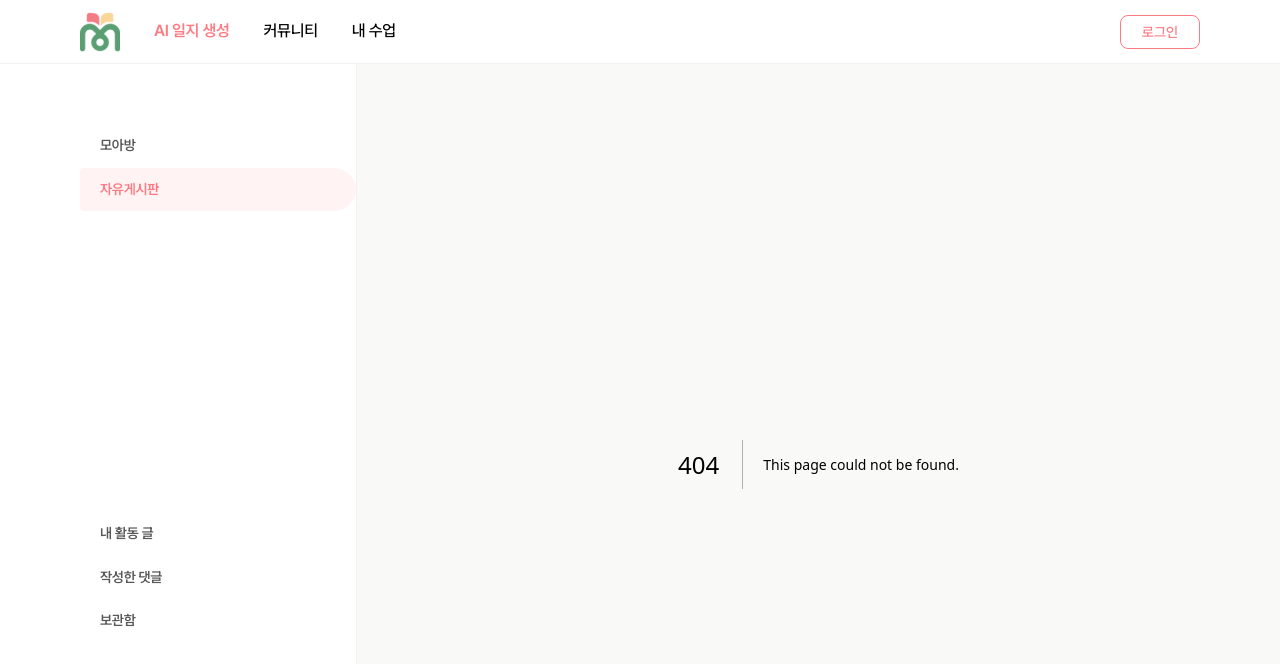
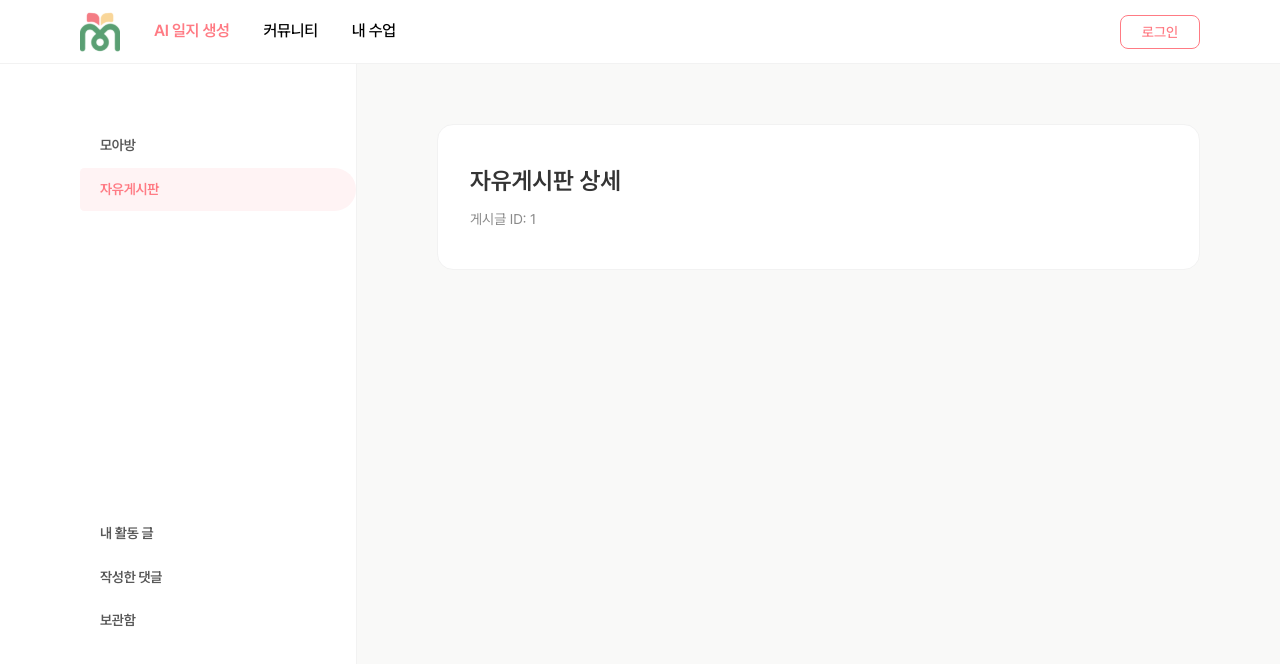
Before and after one commit to 7-baduki/moassam-frontend, a Next.js app: page /community/board/1 in a window 1280 px wide. Before the commit this address had no page. Shown: the top 664 px of the page. Built offline with nearby package versions, Linux system fonts and the light colour scheme.

Commit message:
feature: community 카드 컴포넌트들 상세페이지로 넘어갈 수 있도록 Link 연결 (#36)

```diff
--- /dev/null
+++ b/app/community/board/[postId]/page.tsx
@@ -0,0 +1,16 @@
+interface BoardDetailPageProps {
+  params: Promise<{
+    postId: string;
+  }>;
+}
+
+export default async function BoardDetailPage({ params }: BoardDetailPageProps) {
+  const { postId } = await params;
+
+  return (
+    <section className="rounded-2xl border border-black-200 bg-white px-8 py-10">
+      <h1 className="text-2xl font-semibold text-black-800">자유게시판 상세</h1>
+      <p className="mt-3 text-sm text-black-600">게시글 ID: {postId}</p>
+    </section>
+  );
+}
--- /dev/null
+++ b/app/community/moabang/[postId]/page.tsx
@@ -0,0 +1,16 @@
+interface MoabangDetailPageProps {
+  params: Promise<{
+    postId: string;
+  }>;
+}
+
+export default async function MoabangDetailPage({ params }: MoabangDetailPageProps) {
+  const { postId } = await params;
+
+  return (
+    <section className="rounded-2xl border border-black-200 bg-white px-8 py-10">
+      <h1 className="text-2xl font-semibold text-black-800">모아방 상세</h1>
+      <p className="mt-3 text-sm text-black-600">게시글 ID: {postId}</p>
+    </section>
+  );
+}
--- a/components/community/board/BoardCard.tsx
+++ b/components/community/board/BoardCard.tsx
@@ -1,3 +1,4 @@
+import Link from 'next/link';
 import { ViewCountIcon, LikeCountIcon, CommentCountIcon } from '@/app/assets/icons';
 import { Badge } from '@/components/common/badge';
 import type { BoardPost } from './board.type';
@@ -8,6 +9,11 @@ interface BoardCardProps {
 
 export default function BoardCard({ post }: BoardCardProps) {
   return (
+    <Link
+      href={`/community/board/${post.postId}`}
+      aria-label={`${post.title} 게시글 상세로 이동`}
+      className="block cursor-pointer rounded-2xl focus-visible:outline-2 focus-visible:outline-offset-2 focus-visible:outline-pink-500"
+    >
       <article className="flex flex-col rounded-2xl border border-black-200 bg-white px-7.5 pt-7.5 pb-6">
         <div className="flex gap-2">
           <Badge label={post.categoryName} variant="pink-light" />
@@ -43,5 +49,6 @@ export default function BoardCard({ post }: BoardCardProps) {
           <span>{post.createdAt}</span>
         </div>
       </article>
+    </Link>
   );
 }
--- a/components/community/moabang/MoabangCard.tsx
+++ b/components/community/moabang/MoabangCard.tsx
@@ -1,3 +1,4 @@
+import Link from 'next/link';
 import Image from 'next/image';
 import { ViewCountIcon, LikeCountIcon, CommentCountIcon } from '@/app/assets/icons';
 import { Badge } from '@/components/common/badge';
@@ -9,6 +10,11 @@ interface MoabangCardProps {
 
 export default function MoabangCard({ post }: MoabangCardProps) {
   return (
+    <Link
+      href={`/community/moabang/${post.postId}`}
+      aria-label={`${post.title} 모아방 게시글 상세로 이동`}
+      className="block cursor-pointer rounded-2xl focus-visible:outline-2 focus-visible:outline-offset-2 focus-visible:outline-pink-500"
+    >
       <article className="flex h-99.5 w-full flex-col overflow-hidden rounded-2xl bg-white shadow-sm">
         {post.thumbnail && (
           <div className="relative h-61.25 w-full shrink-0">
@@ -50,5 +56,6 @@ export default function MoabangCard({ post }: MoabangCardProps) {
           </div>
         </div>
       </article>
+    </Link>
   );
 }
```
Lines whose indentation alone changed are shown as unchanged.
